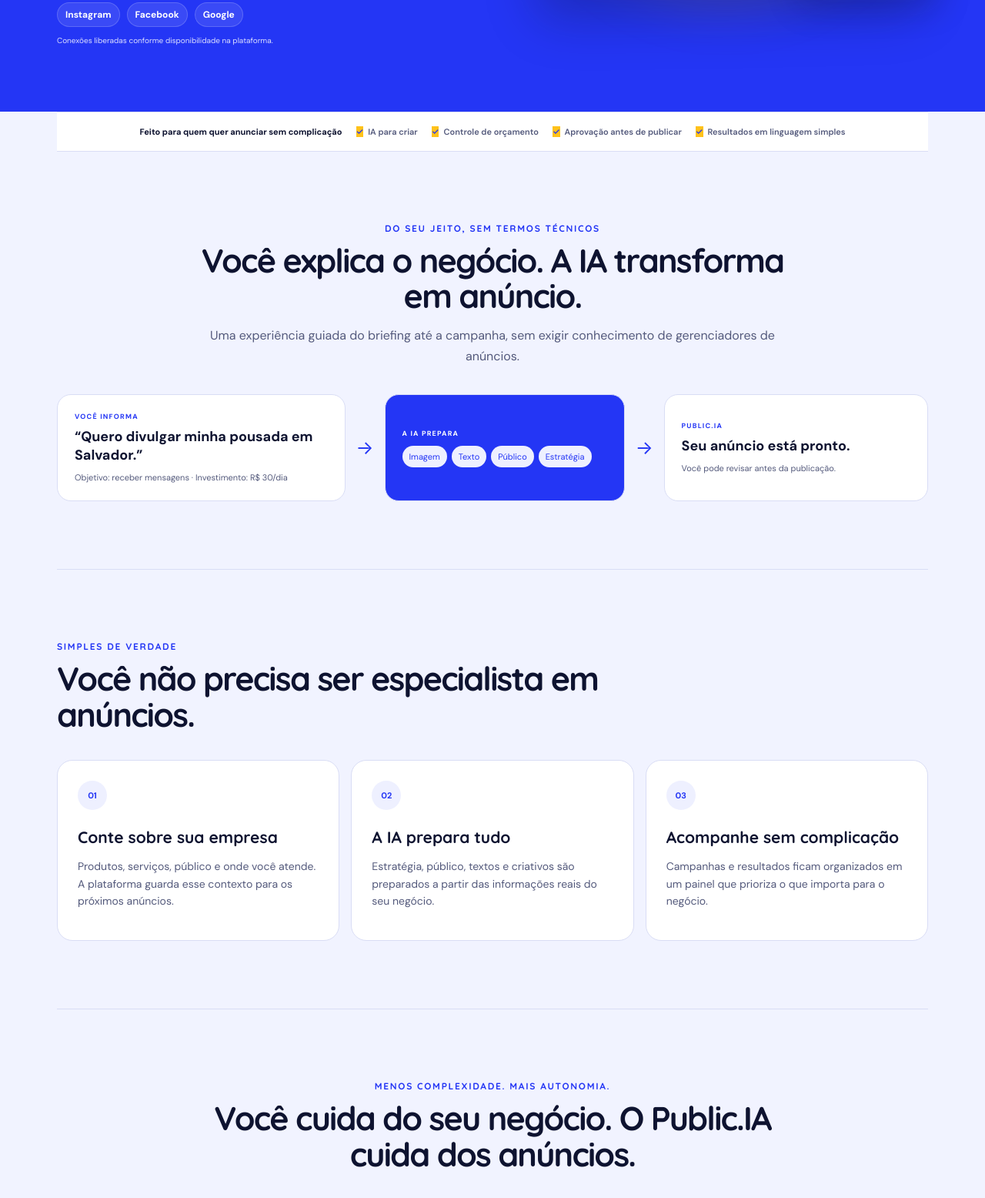
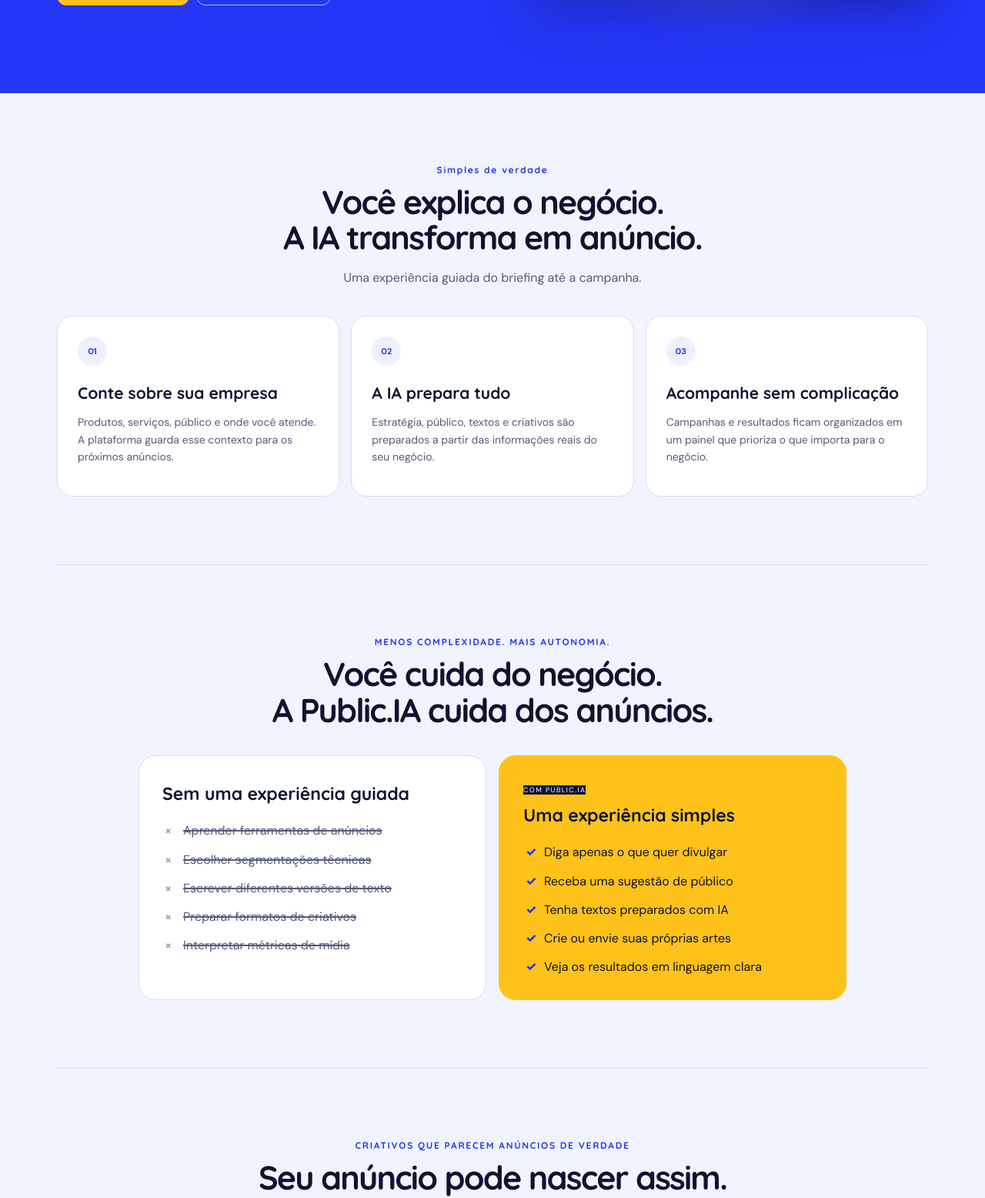
Before and after one commit to gutokardoso/anunciae, a website: page public/index.html in a window 1280 px wide. Shown: the part 635-2191 px from the top of the page at 77% size. Drawn offline with Linux system fonts and the light colour scheme; no server answers.

Commit message:
Add files via upload

```diff
--- a/package.json
+++ b/package.json
@@ -1 +1 @@
-{"name":"publicia-v48","version": "48.0.0","private":true,"scripts":{"start":"node server.js","test":"node tests/smoke.test.js"},"engines":{"node":">=20"},"dependencies":{"pg":"^8.13.1"}}
+{"name":"publicia-v49","version": "49.0.0","private":true,"scripts":{"start":"node server.js","test":"node tests/smoke.test.js"},"engines":{"node":">=20"},"dependencies":{"pg":"^8.13.1"}}
--- a/public/index.html
+++ b/public/index.html
@@ -8,7 +8,6 @@
       <h1>Anuncie sua empresa sem precisar entender de tráfego pago.</h1>
       <p>Você conta o que vende, onde estão seus clientes e quanto quer investir. O Public.IA prepara a estratégia, cria os anúncios e organiza a campanha para você.</p>
       <div class="publicActions"><button class="primary homeCta" data-view="register">Começar a anunciar</button><a class="secondary homeLinkButton" href="#como-funciona">Ver como funciona</a></div>
-      <div class="heroChannels"><span>Instagram</span><span>Facebook</span><span>Google</span><small>Conexões liberadas conforme disponibilidade na plataforma.</small></div>
     </div>
     <div class="productStage" aria-label="Demonstração visual do Public.IA">
       <div class="stageGlow"></div>
@@ -22,25 +21,18 @@
     </div>
   </section>
 
-  <section class="trustStrip"><span>Feito para quem quer anunciar sem complicação</span><b>IA para criar</b><b>Controle de orçamento</b><b>Aprovação antes de publicar</b><b>Resultados em linguagem simples</b></section>
-
   <section class="commercialSection demoFlow" id="como-funciona">
-    <div class="sectionIntro centered"><span class="eyebrow">DO SEU JEITO, SEM TERMOS TÉCNICOS</span><h2>Você explica o negócio. A IA transforma em anúncio.</h2><p>Uma experiência guiada do briefing até a campanha, sem exigir conhecimento de gerenciadores de anúncios.</p></div>
-    <div class="flowBoard"><div class="flowInput"><small>VOCÊ INFORMA</small><strong>“Quero divulgar minha pousada em Salvador.”</strong><span>Objetivo: receber mensagens · Investimento: R$ 30/dia</span></div><div class="flowArrow">→</div><div class="flowAi"><small>A IA PREPARA</small><div><span>Imagem</span><span>Texto</span><span>Público</span><span>Estratégia</span></div></div><div class="flowArrow">→</div><div class="flowReady"><small>PUBLIC.IA</small><strong>Seu anúncio está pronto.</strong><span>Você pode revisar antes da publicação.</span></div></div>
-  </section>
-
-  <section class="commercialSection softSection">
-    <div class="sectionIntro"><span class="eyebrow">SIMPLES DE VERDADE</span><h2>Você não precisa ser especialista em anúncios.</h2></div>
+    <div class="sectionIntro centered"><span class="eyebrow">Simples de verdade</span><h2>Você explica o negócio.<br>A IA transforma em anúncio.</h2><p>Uma experiência guiada do briefing até a campanha.</p></div>
     <div class="threeSteps"><article><span>01</span><h3>Conte sobre sua empresa</h3><p>Produtos, serviços, público e onde você atende. A plataforma guarda esse contexto para os próximos anúncios.</p></article><article><span>02</span><h3>A IA prepara tudo</h3><p>Estratégia, público, textos e criativos são preparados a partir das informações reais do seu negócio.</p></article><article><span>03</span><h3>Acompanhe sem complicação</h3><p>Campanhas e resultados ficam organizados em um painel que prioriza o que importa para o negócio.</p></article></div>
   </section>
 
   <section class="commercialSection compareSection">
-    <div class="sectionIntro centered"><span class="eyebrow">MENOS COMPLEXIDADE. MAIS AUTONOMIA.</span><h2>Você cuida do seu negócio. O Public.IA cuida dos anúncios.</h2></div>
+    <div class="sectionIntro centered"><span class="eyebrow">MENOS COMPLEXIDADE. MAIS AUTONOMIA.</span><h2>Você cuida do negócio.<br>A Public.IA cuida dos anúncios.</h2></div>
     <div class="compareGrid"><div class="compareCard mutedCompare"><h3>Sem uma experiência guiada</h3><ul><li>Aprender ferramentas de anúncios</li><li>Escolher segmentações técnicas</li><li>Escrever diferentes versões de texto</li><li>Preparar formatos de criativos</li><li>Interpretar métricas de mídia</li></ul></div><div class="compareCard highlightCompare"><span class="compareBadge">COM PUBLIC.IA</span><h3>Uma experiência simples</h3><ul><li>Diga apenas o que quer divulgar</li><li>Receba uma sugestão de público</li><li>Tenha textos preparados com IA</li><li>Crie ou envie suas próprias artes</li><li>Veja os resultados em linguagem clara</li></ul></div></div>
   </section>
 
   <section class="commercialSection showcaseSection">
-    <div class="sectionIntro"><span class="eyebrow">CRIATIVOS QUE PARECEM ANÚNCIOS DE VERDADE</span><h2>Seu anúncio pode nascer assim.</h2><p>Crie com IA, use sua própria arte ou envie sua arte para trabalhar o anúncio a partir dela.</p></div>
+    <div class="sectionIntro centered"><span class="eyebrow">CRIATIVOS QUE PARECEM ANÚNCIOS DE VERDADE</span><h2>Seu anúncio pode nascer assim.</h2><p>Crie com IA, use sua própria arte ou envie sua arte para trabalhar o anúncio a partir dela.</p></div>
     <div class="sampleAds"><article><div class="sampleVisual food"><span>RESTAURANTE</span><strong>Seu sabor<br>mais perto.</strong></div><div class="sampleCopy"><small>Mais pedidos pelo WhatsApp</small><b>Imagem + texto preparados com IA</b><button>Enviar mensagem</button></div></article><article><div class="sampleVisual clinic"><span>CLÍNICA</span><strong>Um cuidado<br>feito para você.</strong></div><div class="sampleCopy"><small>Mais solicitações de agendamento</small><b>Mensagem alinhada ao objetivo</b><button>Agendar</button></div></article><article><div class="sampleVisual shop"><span>LOJA ONLINE</span><strong>Descubra<br>seu próximo favorito.</strong></div><div class="sampleCopy"><small>Mais acessos aos produtos</small><b>Formatos quadrado, horizontal e vertical</b><button>Comprar</button></div></article></div>
   </section>
 
--- a/public/styles.css
+++ b/public/styles.css
@@ -191,3 +191,12 @@ body.homeHeaderScrolled:has(#public.active) header #panelAccess,
 body.homeHeaderScrolled:has(#public.active) header #logout{background:transparent!important;border:1px solid #D7DCE8!important;color:var(--publicia-ink)!important;box-shadow:none!important}
 body.homeHeaderScrolled:has(#public.active) header #panelAccess:hover,
 body.homeHeaderScrolled:has(#public.active) header #logout:hover{background:#fff!important;border-color:#C7CDDB!important}
+
+/* Public.IA v49 — ajustes finais da Home */
+.mutedCompare li{text-decoration:line-through;text-decoration-thickness:1.5px;text-decoration-color:currentColor}
+.highlightCompare{background:var(--home-yellow)!important;border-color:var(--home-yellow)!important;color:var(--home-ink)!important}
+.highlightCompare .compareBadge{background:var(--home-ink)!important;color:#fff!important}
+.highlightCompare h3,.highlightCompare li{color:var(--home-ink)!important}
+.highlightCompare li:before{color:var(--home-blue)!important}
+.showcaseSection .sectionIntro{text-align:center;margin-left:auto;margin-right:auto}
+.sampleCopy button{background:#E5E7EB!important;color:var(--home-ink)!important;border:1px solid #D1D5DB!important}
```
Also changed, not shown: README.md, server.js, tests/smoke.test.js.
